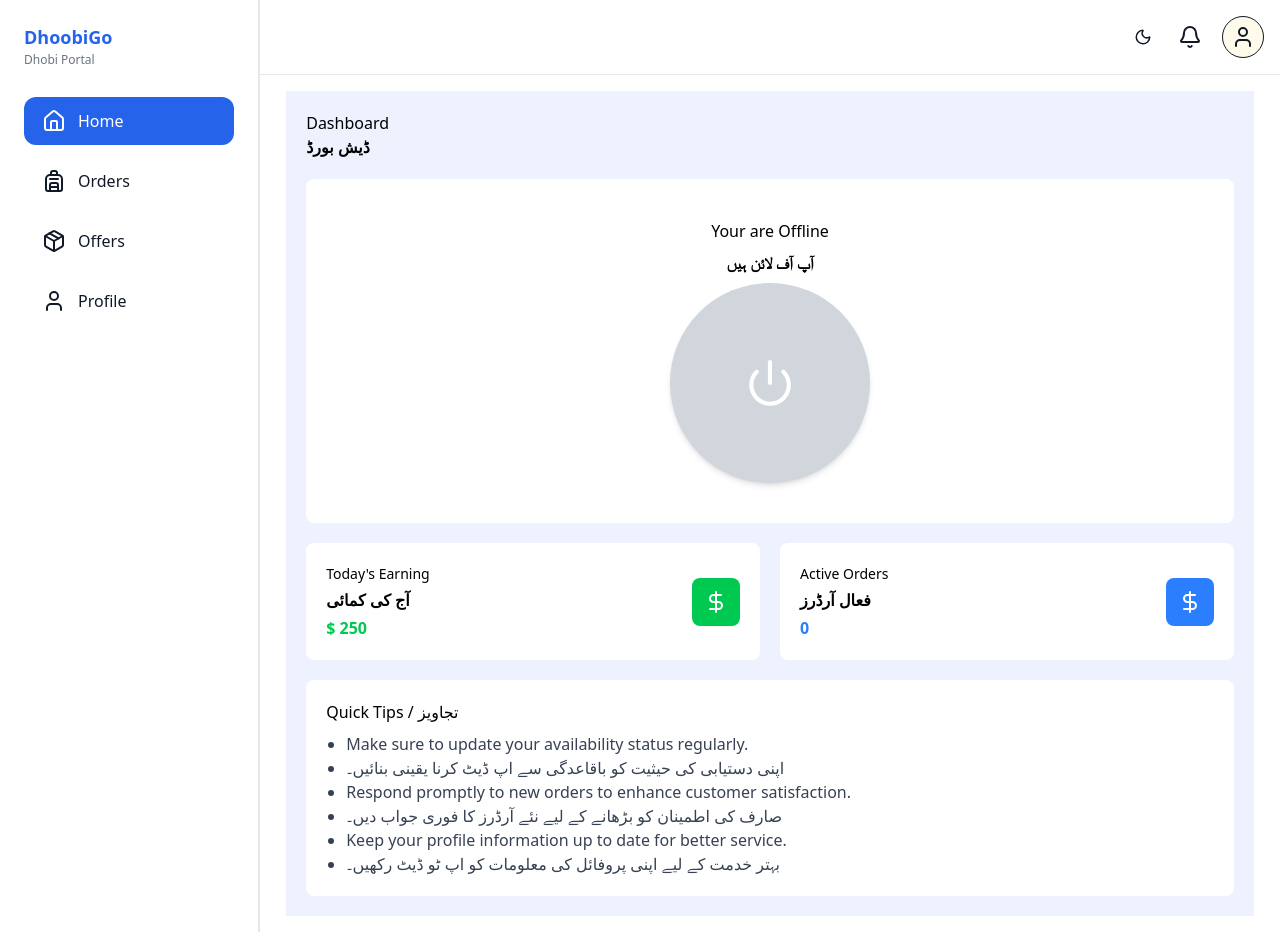
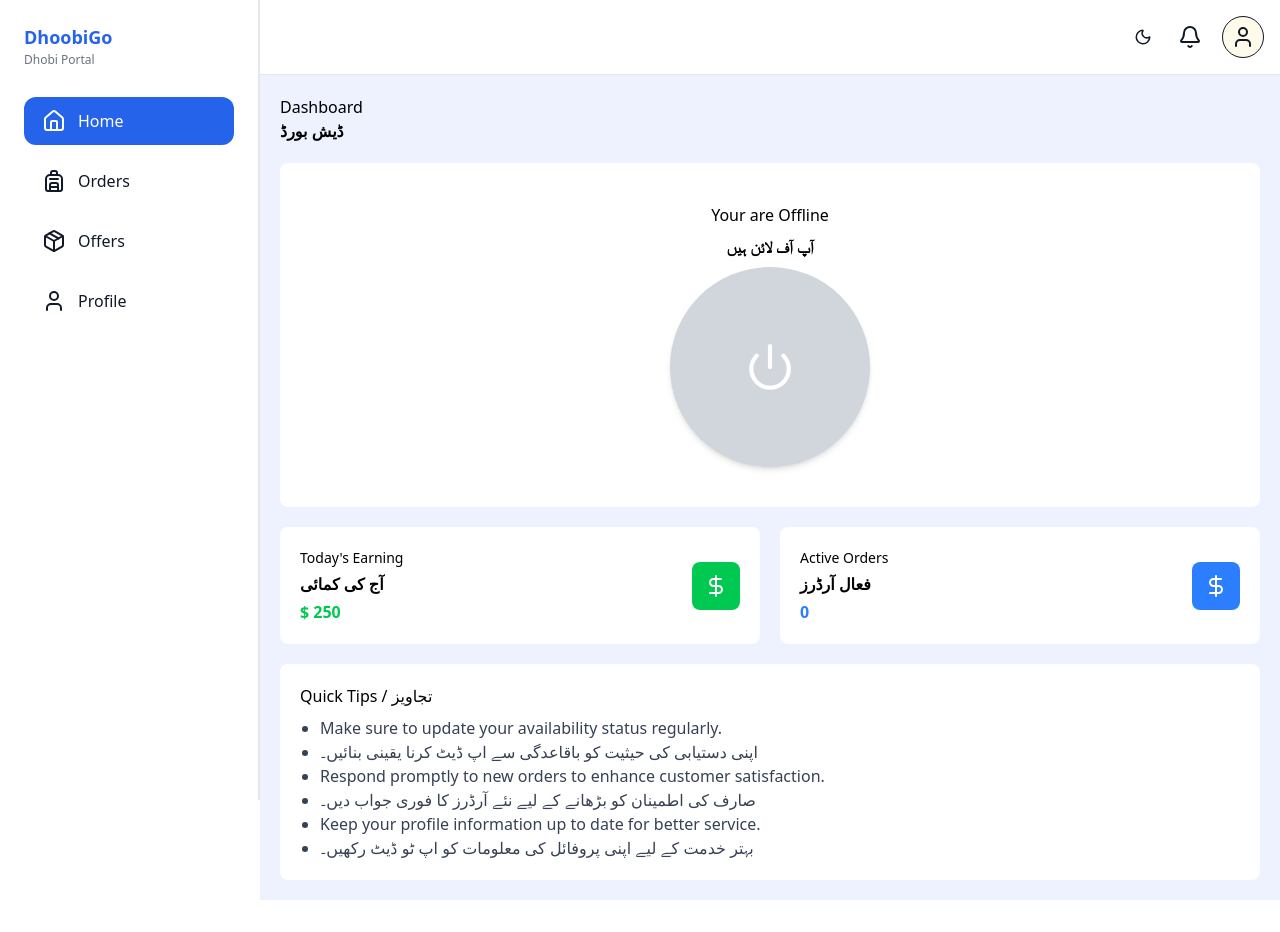
Before and after one commit to UsmanSagheer-dev/dhobigo, a Next.js app: page /dhobi in a window 1280 px wide. After the commit the page ends 900 px from the top, so only its background shows below. Built offline with nearby package versions, Linux system fonts and the light colour scheme.

Commit message:
feat: refactor sidebar positioning for fixed layout and add responsive header component

```diff
--- a/app/dhobi/dhobi-shell.module.css
+++ b/app/dhobi/dhobi-shell.module.css
@@ -8,10 +8,16 @@
   border-right: 1px solid var(--border);
   background: var(--card);
   /* desktop: sidebar visible */
-  position: relative;
+  /* keep the sidebar fixed on desktop so it doesn't scroll with content */
+  position: fixed;
+  left: 0;
+  top: 0;
+  bottom: 0;
+  height: 100vh;
   transform: none;
   transition: transform 0.25s ease;
   z-index: 60;
+  overflow-y: auto;
 }
 
 .sidebarCollapsedContainer {
@@ -27,9 +33,13 @@
 
 .main {
   flex: 1;
-  padding: 16px;
   margin: 0 auto;
-  width: 98%;
+  width: 100%;
+}
+
+/* when sidebar is fixed, make space for it so the content doesn't go under */
+.container {
+  padding-left: var(--sidebar-width, 260px);
 }
 
 .menuButton {
@@ -53,6 +63,11 @@
     transform: translateX(-100%);
     width: 260px;
     box-shadow: 2px 0 8px rgba(0,0,0,0.12);
+  }
+
+  /* on small screens, remove the desktop padding so content fills the viewport */
+  .container {
+    padding-left: 0;
   }
 
   /* sidebar stays hidden on small screens; no toggle UI (mobile navigation uses BottomTab) */
```
Also changed, not shown: component/Header.module.css (added, +19 -0 lines).
